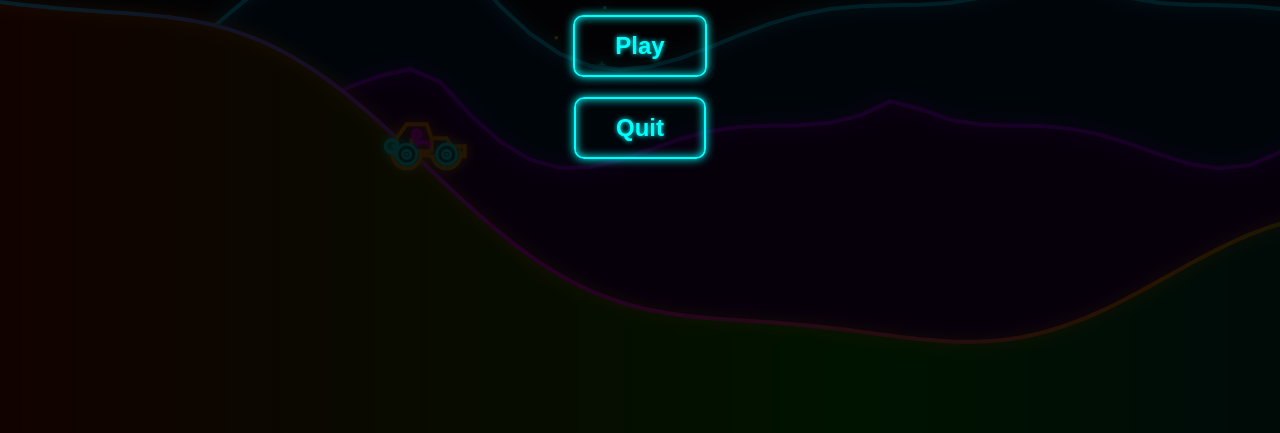
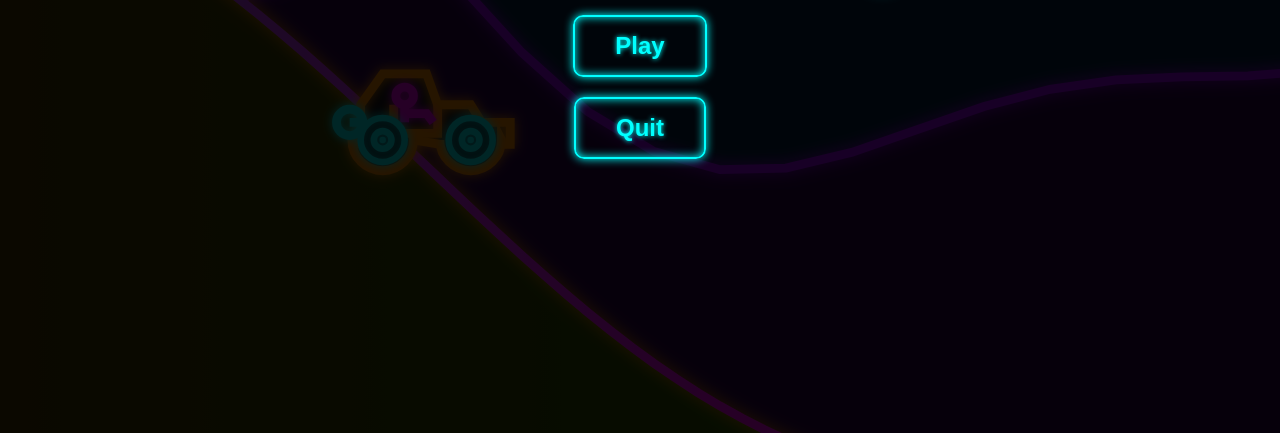
Before and after one commit to RAVINDRA0105-1/2D_Neon_Climb_Racing, a plain HTML site: page index.html in a window 1280 px wide. Shown: the part 367-800 px from the top of the page. Drawn offline with Linux system fonts and the light colour scheme; animation ran at ten frames a second.

Commit message:
Add dynamic camera zoom effect and adjust boundaries

```diff
--- a/index.html
+++ b/index.html
@@ -63,7 +63,7 @@ p{font-size:clamp(16px,4vw,24px);margin-bottom:30px;color:#f0f;text-shadow:0 0 1
 
 <script>
 const $ = id => document.getElementById(id), ctx = $('gameCanvas').getContext('2d');
-let st = 'TITLE', carX = 0, carY = 0, vel = 0, velY = 0, ang = 0, aVel = 0, inAir = !1, wAng = 0, started = !1;
+let st = 'TITLE', carX = 0, carY = 0, vel = 0, velY = 0, ang = 0, aVel = 0, inAir = !1, wAng = 0, started = !1, curZoom = 2.2;
 let keys = { gas: !1, brake: !1, boost: !1 }, stars = [], sc = 1, cW = 0, cH = 0;
 const maxS=12, bMaxS=22, acc=.15, bPwr=.35, brk=.08, grav=.35, vGrav=.16, fric=.98;
 
@@ -86,7 +86,7 @@ const toggleUI = (v1,v2,v3,v4) => {
     $('title-screen').className = v1; $('game-over-screen').className = v2; $('pause-screen').className = v3;
     $('ui-container').className = $('score-board').className = $('instructions').className = $('btn-pause').className = v4;
 };
-const start = () => { carX=carY=vel=velY=ang=aVel=wAng=0; inAir=!1; started=!1; keys={gas:!1,brake:!1,boost:!1}; st='PLAY'; toggleUI('overlay hide','overlay hide','overlay hide','hud-box'); $('ui-container').className=''; };
+const start = () => { carX=carY=vel=velY=ang=aVel=wAng=0; inAir=!1; started=!1; curZoom=2.2; keys={gas:!1,brake:!1,boost:!1}; st='PLAY'; toggleUI('overlay hide','overlay hide','overlay hide','hud-box'); $('ui-container').className=''; };
 const quit = () => { st='TITLE'; toggleUI('overlay','overlay hide','overlay hide','hide'); };
 const pause = () => { if(st==='PLAY') { st='PAUSE'; keys={gas:!1,brake:!1,boost:!1}; $('pause-screen').className='overlay'; $('ui-container').className='hide'; } };
 const resume = () => { st='PLAY'; $('pause-screen').className='overlay hide'; $('ui-container').className=''; };
@@ -149,10 +149,20 @@ function draw() {
     ctx.save();
     let camX = cW/3, basY = cH/1.5;
 
+    // --- Dynamic Camera Zoom Effect ---
+    let speedPct = Math.min(Math.abs(vel) / bMaxS, 1);
+    let tgtZoom = 2.2 - (speedPct * 1.0); // 2.2x zoom when slow, 1.2x zoom at max speed
+    curZoom += (tgtZoom - curZoom) * 0.05; // Smooth transition
+    ctx.translate(camX, basY);
+    ctx.scale(curZoom, curZoom);
+    ctx.translate(-camX, -basY);
+    // ----------------------------------
+
     // Jagged Background Mountains (with colored filled silhouettes to occlude)
     const drawBg = (p, c, fc, yOff, f, h) => {
         ctx.save(); ctx.translate(camX - carX*p, basY - yOff);
-        let s = (carX*p)-camX-100, e = s+cW+200;
+        // Expanded boundaries (400 to 800) to ensure backgrounds fill the screen when zoomed out
+        let s = (carX*p)-camX-400, e = s+cW+800;
 
         // Fill mountain to block objects behind it with distinct colors
         ctx.beginPath(); ctx.moveTo(s, 2000);
@@ -170,7 +180,7 @@ function draw() {
 
     // Foreground Camera
     ctx.translate(camX - carX, basY - carY);
-    let sX=carX-camX-100, eX=carX+cW+100;
+    let sX=carX-camX-400, eX=carX+cW+800; // Expanded boundaries
 
     // Foreground Terrain Fill (Shifting Full RGB colours based on movement)
     ctx.beginPath(); ctx.moveTo(sX, 10000);
```
